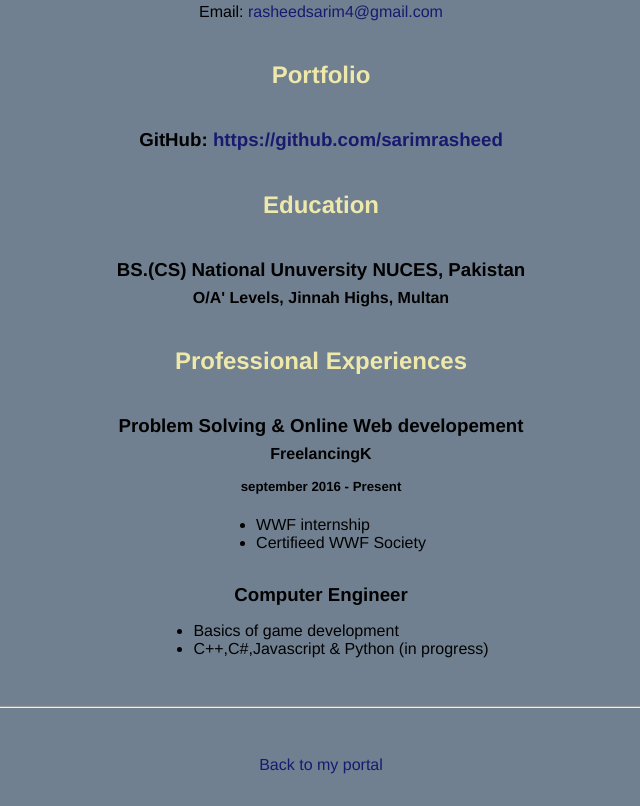
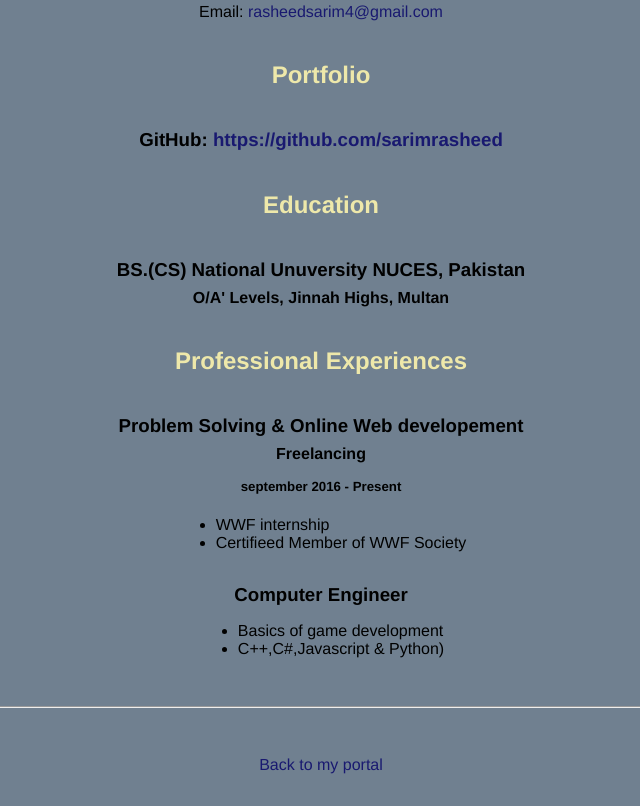
Before and after one commit to sarimrasheed/sarimrasheed.github.io, a plain HTML site: page resume.html in a window 1280 px wide. Shown: the part 1048-1854 px from the top of the page, without its empty margins (319-959 px from the left). Drawn offline with Linux system fonts and the light colour scheme.

Commit message:
Update resume.html

```diff
--- a/resume.html
+++ b/resume.html
@@ -37,18 +37,18 @@
     <h2>Professional Experiences</h2>
 
     <h3>Problem Solving & Online Web developement</h3>
-    <h4>FreelancingK</h4>
+    <h4>Freelancing</h4>
     <h5>september 2016 - Present</h5>
       <ul>
         <li>WWF internship</li>
-        <li>Certifieed WWF Society</li>
+        <li>Certifieed Member of WWF Society</li>
       </ul>
 
     <h3>Computer Engineer</h3>
     <h4></h4>
       <ul>
         <li>Basics of game development</li>
-        <li>C++,C#,Javascript & Python (in progress)</li>
+        <li>C++,C#,Javascript & Python)</li>
       </ul>
   </body>
 
```
